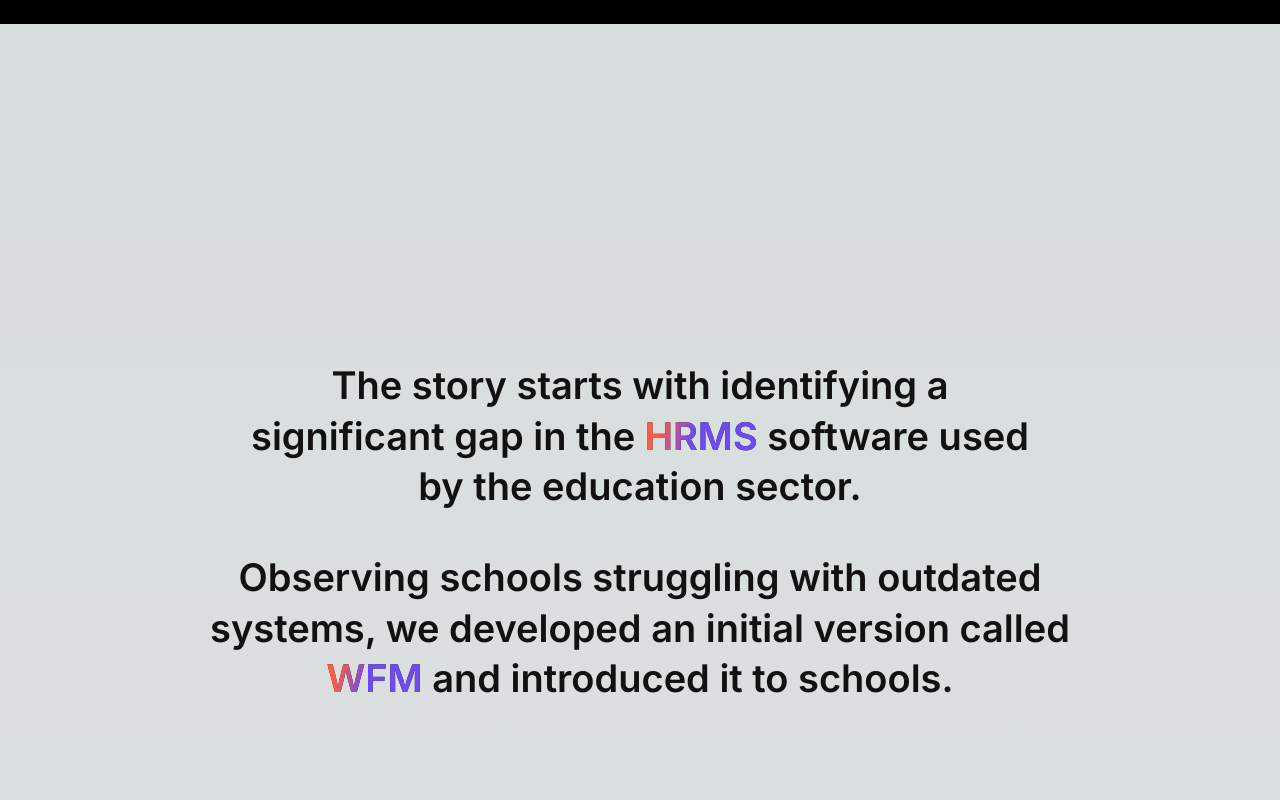
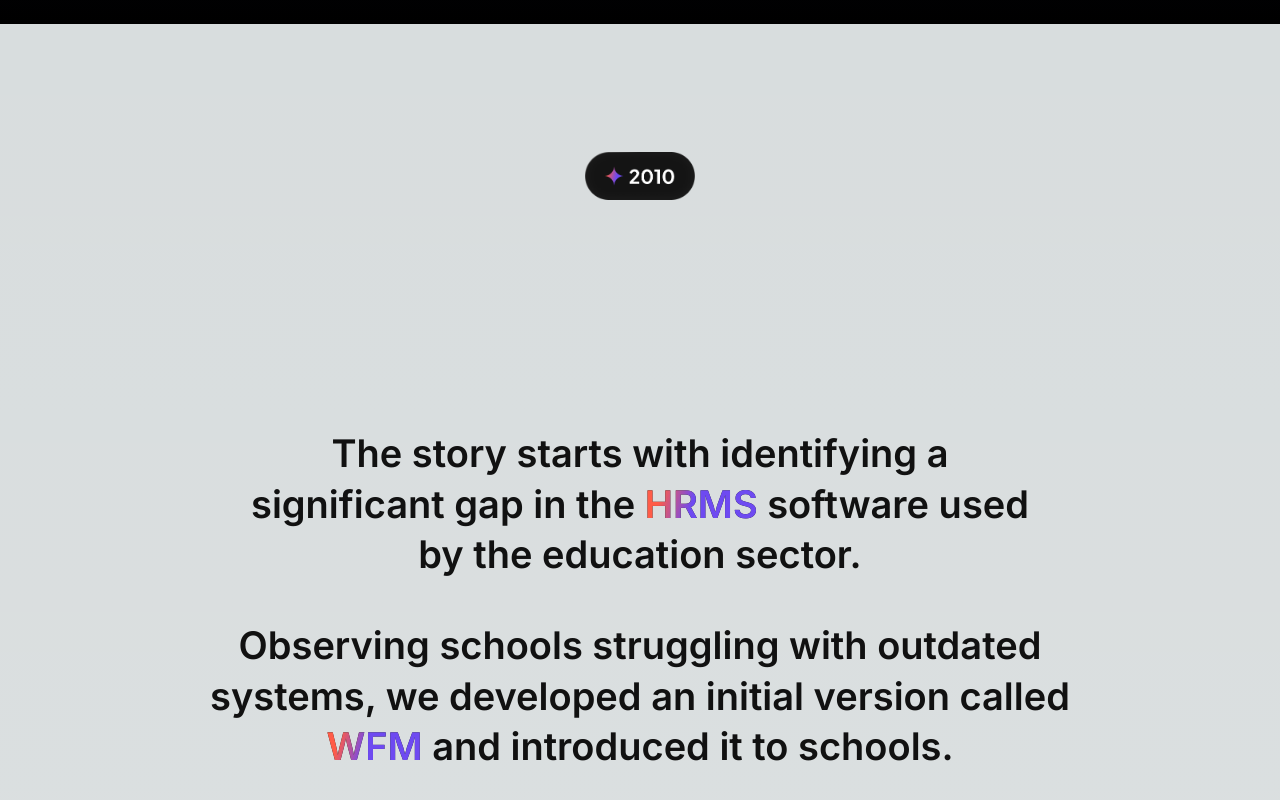
Before and after one commit to abishek180/loyaltri-aboutus, a Next.js app: page /about in a window 1280 px wide. Shown: the part 776-1576 px from the top of the page. Built offline with nearby package versions, Linux system fonts and the light colour scheme.

Commit message:
adding images in herosection

```diff
--- a/app/about/page.jsx
+++ b/app/about/page.jsx
@@ -1,34 +1,45 @@
-import TextReveal from '@/components/TextReveal'
-import { Hero } from '@/components/Hero'
-import { Bentogrid} from '@/components/Bentogrid'
-import { ImageScroll } from '@/components/ImageScroll'
-import React from 'react'
-import TextEffect from '@/components/TextEffect'
-import { AnimatedDiv } from '@/components/AnimatedDiv'
-import DrawSvg from '@/components/DrawSvg'
-import { ImageSlider } from '@/components/ImageSlider'
-import { Hr } from '@/components/Hr'
-import { Map } from '@/components/Map'
-import Footer from '@/components/Footer'
+import React from "react";
+import Image from "next/image";
+// images
+import year2010 from "@/public/images/2010.png";
+// components
+import TextReveal from "@/components/TextReveal";
+import { Hero } from "@/components/Hero";
+import { Bentogrid } from "@/components/Bentogrid";
+import { ImageScroll } from "@/components/ImageScroll";
+import TextEffect from "@/components/TextEffect";
+import { AnimatedDiv } from "@/components/AnimatedDiv";
+import DrawSvg from "@/components/DrawSvg";
+import { ImageSlider } from "@/components/ImageSlider";
+import { Hr } from "@/components/Hr";
+import { Map } from "@/components/Map";
+import Footer from "@/components/Footer";
+
 
 const page = () => {
   return (
     <div>
-        <Hero
-        description="The web has come a long way in the last ten years, but why is HR software stuck in the past? It doesn't have to be that way, We want to change that, We want to reimagine HRMS Software."
-        />
-        <DrawSvg/>
-        <TextReveal/>
-        <ImageScroll/>
-        <TextEffect/>
-        <Bentogrid/>
-        <Hr/>
-        <AnimatedDiv/>
-        <ImageSlider/>
-        <Map/>
-        <Footer/>
+      <Hero description="The web has come a long way in the last ten years, but why is HR software stuck in the past? It doesn't have to be that way, We want to change that, We want to reimagine HRMS Software." />
+      <DrawSvg />
+      <div className="flex justify-center items-center pt-5">
+        <div className="w-[110px]">
+          <Image
+            src={year2010}
+            className="w-full h-full object-cover object-center"
+          />
+        </div>
+      </div>
+      <TextReveal />
+      <ImageScroll />
+      <TextEffect />
+      <Bentogrid />
+      <Hr />
+      <AnimatedDiv />
+      <ImageSlider />
+      <Map />
+      <Footer />
     </div>
-  )
-}
+  );
+};
 
-export default page
+export default page;
--- a/components/ImageSlider.jsx
+++ b/components/ImageSlider.jsx
@@ -5,6 +5,7 @@ import React, { useRef } from "react";
 import { useState } from "react";
 import { GetChars } from "./GetChars";
 import DrawSvg from "./DrawSvg";
+import year2024 from "@/public/images/2024.png"
 
 // images
 import oldloyaltri from "@/public/images/loyaltriold.png";
@@ -56,7 +57,7 @@ export const ImageSlider = () => {
             <p className="uppercase gradient-text text-6xl md:text-[150px] lg:text-[180px] font-bold text-center leading-[122%]">
               loyaltri
             </p>
-            <div className="flex items-center gap-2 py-2 px-8 bg-[#141414] border border-[#828282] shadow-xl rounded-3xl md:rounded-[48px]">
+            {/* <div className="flex items-center gap-2 py-2 px-8 bg-[#141414] border border-[#828282] shadow-xl rounded-3xl md:rounded-[48px]">
               <svg
                 xmlns="http://www.w3.org/2000/svg"
                 width="33"
@@ -83,6 +84,9 @@ export const ImageSlider = () => {
                 </defs>
               </svg>
               <p className="text-[32px] font-bold">2010</p>
+            </div> */}
+            <div className="w-[110px]">
+              <Image src={year2024} className="w-full h-full object-cover object-center"/>
             </div>
           </div>
           <div
```
Also changed, not shown: public/images/2010.png (added), public/images/2024.png (added).
